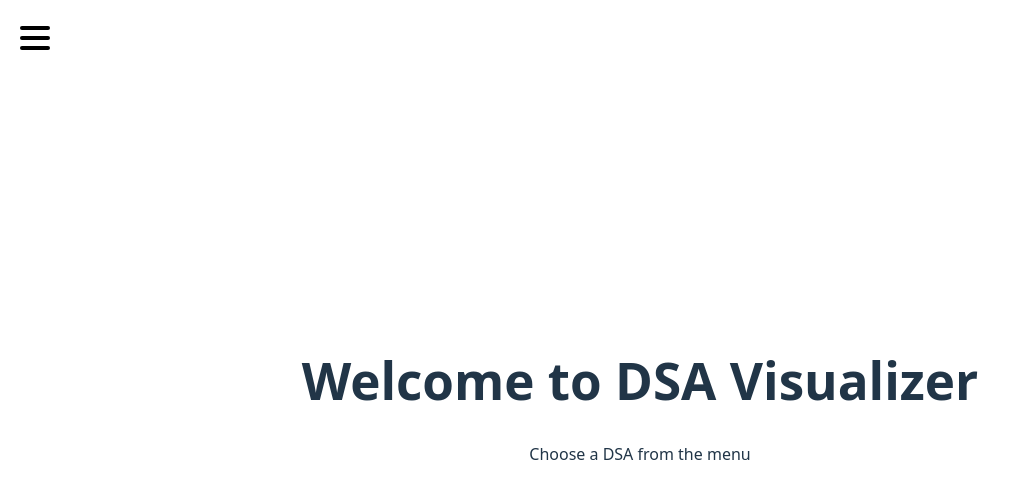
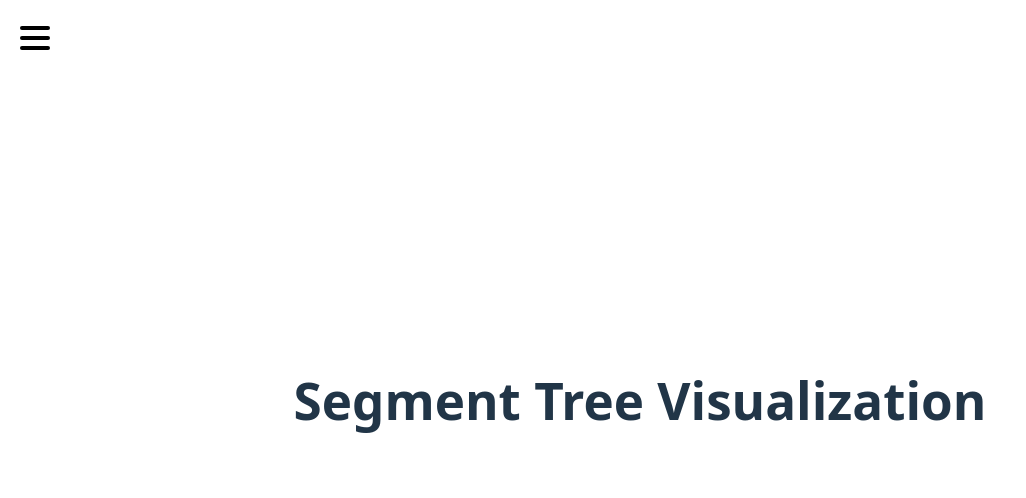
Before and after one commit to cmj0415/DSA-Visualization, a React (Vite) app in the folder dsa-visualization/: page /segtree in a window 1280 px wide. Shown: the top 498 px of the page, without its empty margins (0-1026 px from the left). Built offline with nearby package versions, Linux system fonts and the light colour scheme.

Commit message:
feat: set up router

```diff
--- a/dsa-visualization/package.json
+++ b/dsa-visualization/package.json
@@ -11,7 +11,8 @@
   },
   "dependencies": {
     "react": "^19.1.0",
-    "react-dom": "^19.1.0"
+    "react-dom": "^19.1.0",
+    "react-router-dom": "^6.30.1"
   },
   "devDependencies": {
     "@eslint/js": "^9.30.1",
--- a/dsa-visualization/src/App.tsx
+++ b/dsa-visualization/src/App.tsx
@@ -1,13 +1,18 @@
 import { useState } from "react";
+import { BrowserRouter, Routes, Route } from "react-router-dom";
 import "./App.css";
 import Menu from "./components/Menu";
+import Home from "./pages/Home";
+import SegTree from "./pages/SegTree";
 
 export default function App() {
   return (
-    <div>
+    <BrowserRouter>
       <Menu></Menu>
-      <h1>Welcome to DSA Visualizer</h1>
-      <p>Choose a DSA from the menu</p>
-    </div>
+      <Routes>
+        <Route path="/" element={<Home />} />
+        <Route path="/segtree" element={<SegTree />} />
+      </Routes>
+    </BrowserRouter>
   );
 }
--- a/dsa-visualization/src/components/Menu.tsx
+++ b/dsa-visualization/src/components/Menu.tsx
@@ -1,4 +1,5 @@
 import { useState } from "react";
+import { Link } from "react-router-dom";
 import "./Menu.css";
 
 export default function Menu() {
@@ -14,7 +15,7 @@ export default function Menu() {
 
       {isOpen && (
         <div className="dropdown">
-          <a href="#">Segment Tree</a>
+          <Link to="/segtree">Segment Tree</Link>
         </div>
       )}
     </div>
--- /dev/null
+++ b/dsa-visualization/src/pages/Home.tsx
@@ -0,0 +1,8 @@
+export default function Home() {
+  return (
+    <div>
+      <h1>Welcome to DSA Visualizer</h1>
+      <p>Choose a DSA from the menu</p>
+    </div>
+  );
+}
--- /dev/null
+++ b/dsa-visualization/src/pages/SegTree.tsx
@@ -0,0 +1,3 @@
+export default function SegTree() {
+  return <h1>Segment Tree Visualization</h1>;
+}
```
Also changed, not shown: 1 other file (tests, documents, lock files or other folders).
